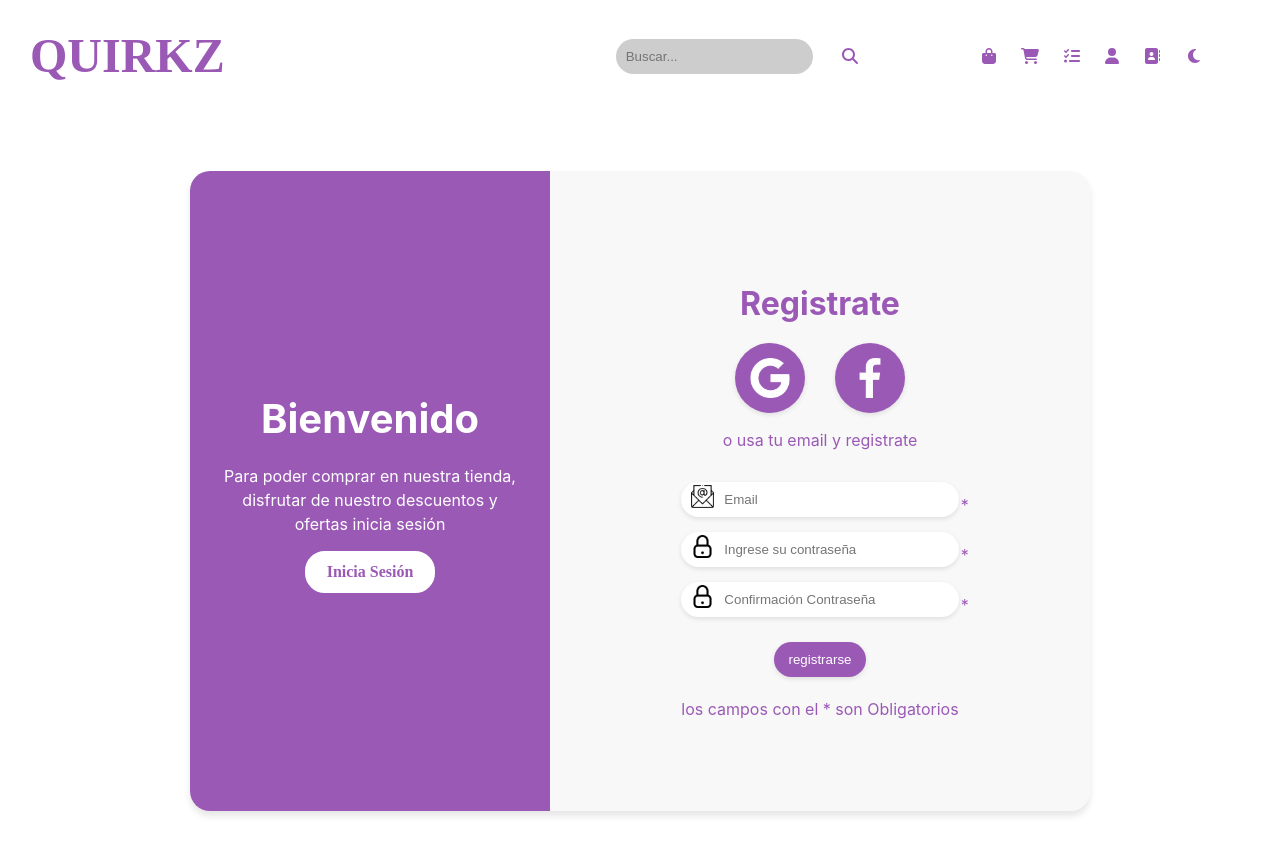
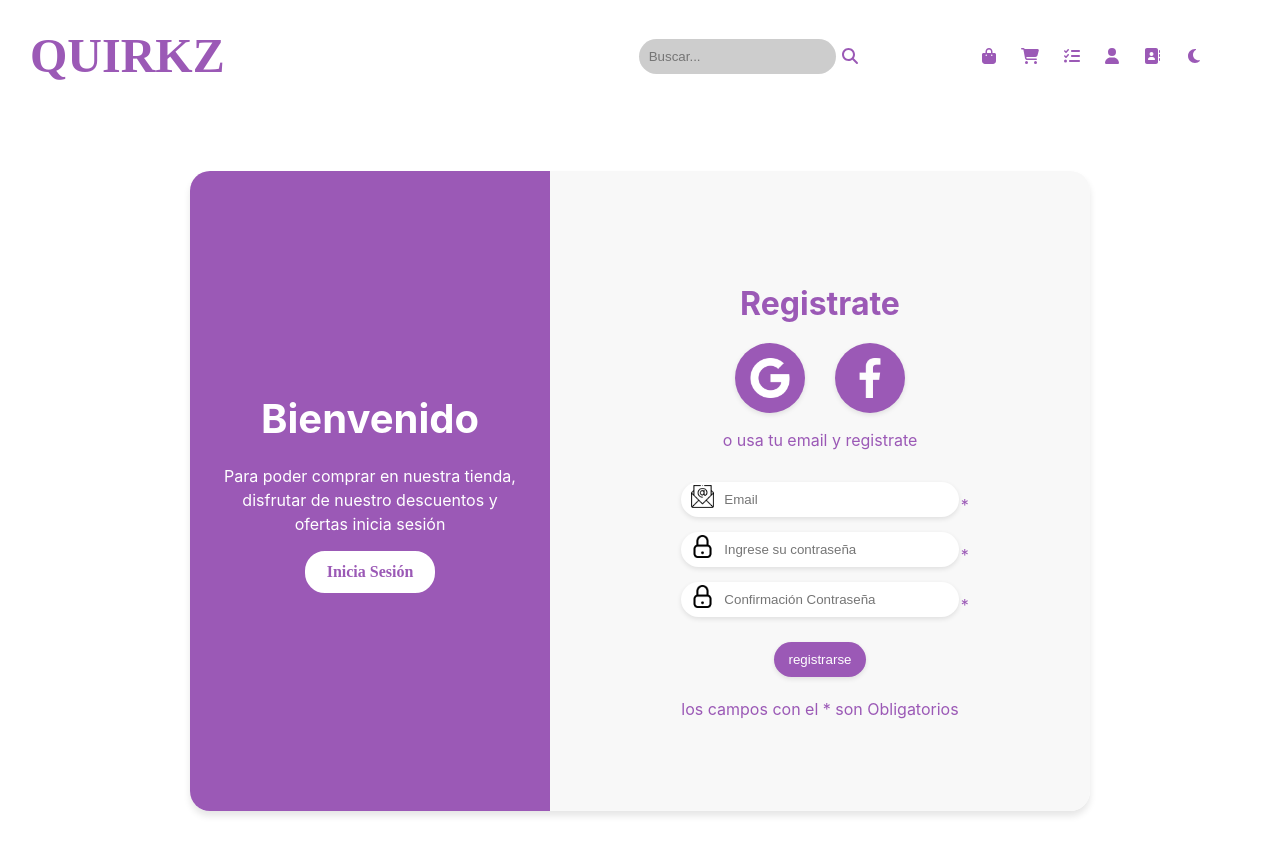
Before and after one commit to xshotsp/Proyecto-Final, a React (Vite) app in the folder Client/: page /createuser in a window 1280 px wide. Shown: the top 854 px of the page. Built offline with nearby package versions, Linux system fonts and the light colour scheme; no server answers.

Commit message:
diseño con un bug en el nav2

```diff
--- a/Client/src/components/searchbar/SearchBar.module.css
+++ b/Client/src/components/searchbar/SearchBar.module.css
@@ -16,9 +16,10 @@
 }
 
 .input {
+  position: relative;
   padding: 10px;
   border-radius: 20px;
-  margin-right: 10px;
+  left: 13px;
   background-color: var(--input);
   border: var(--titulos);
   outline: none;
```
